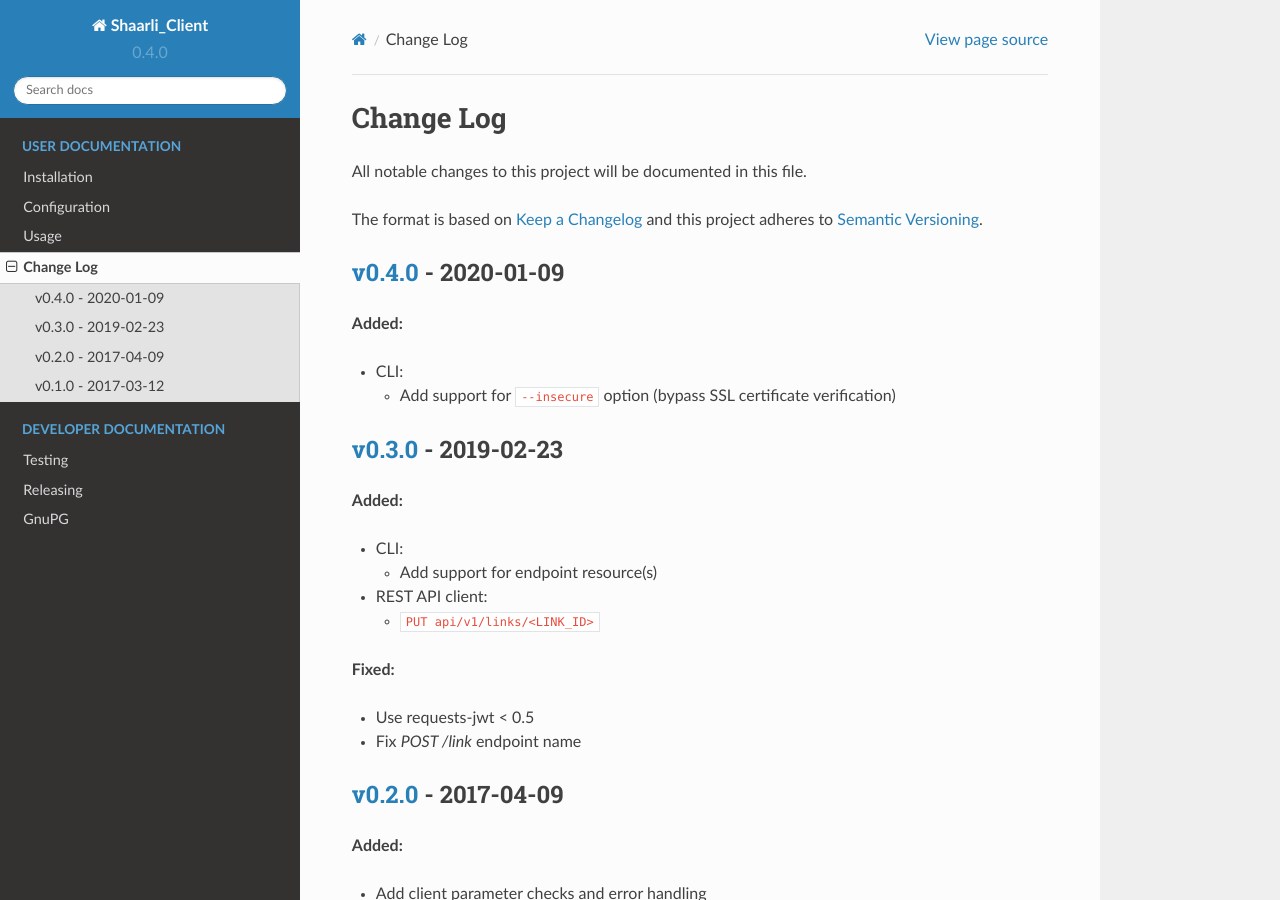
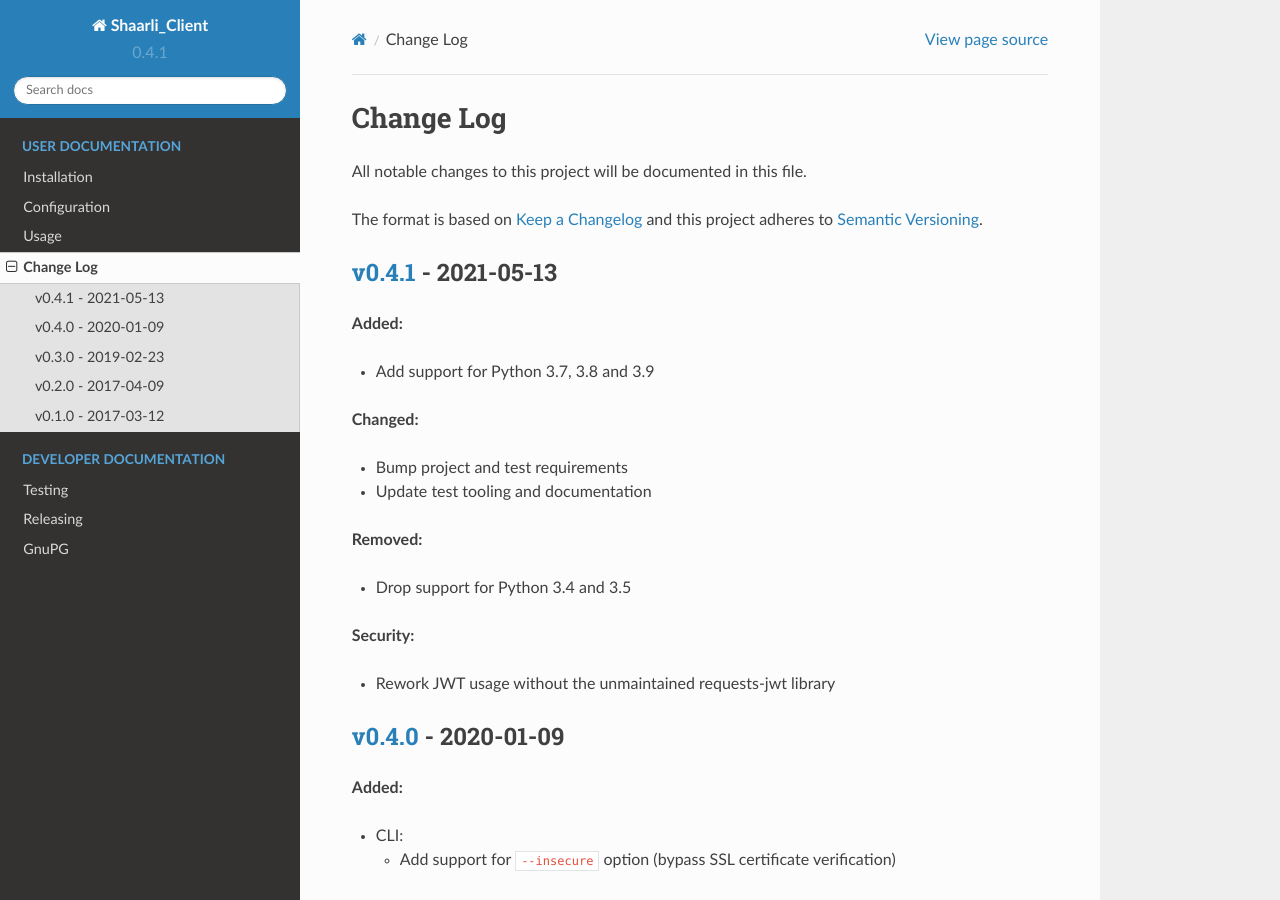
Before and after one commit to shaarli/python-shaarli-client, a Sphinx documentation site: the page built from docs/changelog.rst, in a window 1280 px wide and 900 px high. Built offline with Sphinx 7.4.7 and the Read the Docs theme 2.0.0, drawn with Linux system fonts in a browser that asks for light colours.

Commit message:
Bump version to v0.4.1
Signed-off-by: VirtualTam <virtualtam@flibidi.net>

```diff
--- a/docs/changelog.rst
+++ b/docs/changelog.rst
@@ -9,7 +9,32 @@
 .. _Keep A Changelog: http://keepachangelog.com/
 .. _Semantic Versioning: http://semver.org/
 
-`v0.4.0 <https://github.com/shaarli/python-shaarli-client/releases/tag/v0.3.0>`_ - 2020-01-09
+
+`v0.4.1 <https://github.com/shaarli/python-shaarli-client/releases/tag/v0.4.1>`_ - 2021-05-13
+---------------------------------------------------------------------------------------------
+
+**Added:**
+
+* Add support for Python 3.7, 3.8 and 3.9
+
+
+**Changed:**
+
+* Bump project and test requirements
+* Update test tooling and documentation
+
+
+**Removed:**
+
+* Drop support for Python 3.4 and 3.5
+
+
+**Security:**
+
+* Rework JWT usage without the unmaintained requests-jwt library
+
+
+`v0.4.0 <https://github.com/shaarli/python-shaarli-client/releases/tag/v0.4.0>`_ - 2020-01-09
 ---------------------------------------------------------------------------------------------
 
 **Added:**
--- a/shaarli_client/__init__.py
+++ b/shaarli_client/__init__.py
@@ -1,5 +1,5 @@
 """shaarli-client"""
 __title__ = 'shaarli_client'
 __brief__ = 'CLI to interact with a Shaarli instance'
-__version__ = '0.4.0'
+__version__ = '0.4.1'
 __author__ = 'The Shaarli Community'
```
